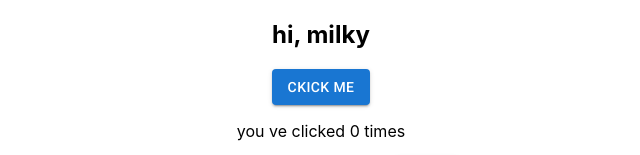
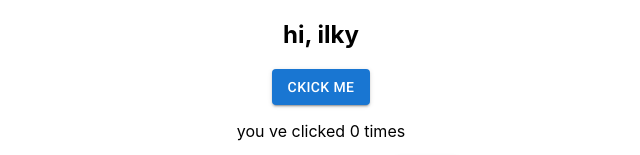
Before and after one commit to OkenBarrel/TestbookGenius, a React (Create React App) app in the folder textbook_genius/reactapp/: page / in a window 1280 px wide. Shown: the top 155 px of the page, without its empty margins (319-959 px from the left). Built offline with nearby package versions, Linux system fonts and the light colour scheme.

Commit message:
refactor: add develop branch

```diff
--- a/textbook_genius/reactapp/src/App.js
+++ b/textbook_genius/reactapp/src/App.js
@@ -20,7 +20,7 @@ function App(props) {
   // }
   return (
     <div className="App">
-      <Texbook name="milky"></Texbook>
+      <Texbook name="ilky"></Texbook>
       <Example></Example>
       {/* <title>you clicked {count} times</title>
       <h2>hi, {props.name}</h2>
```
